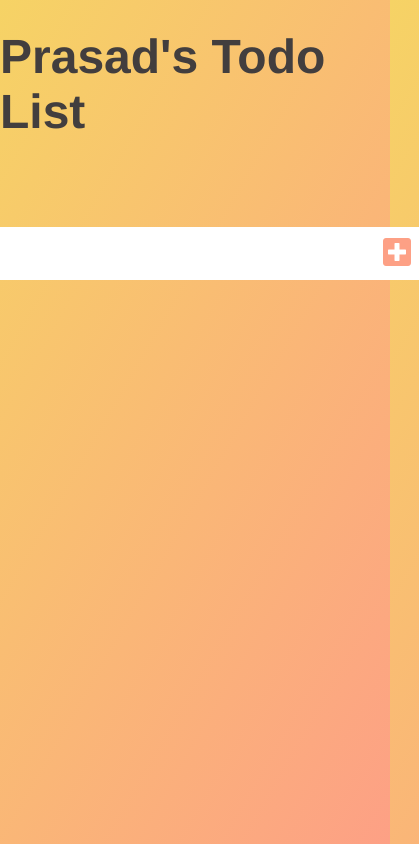
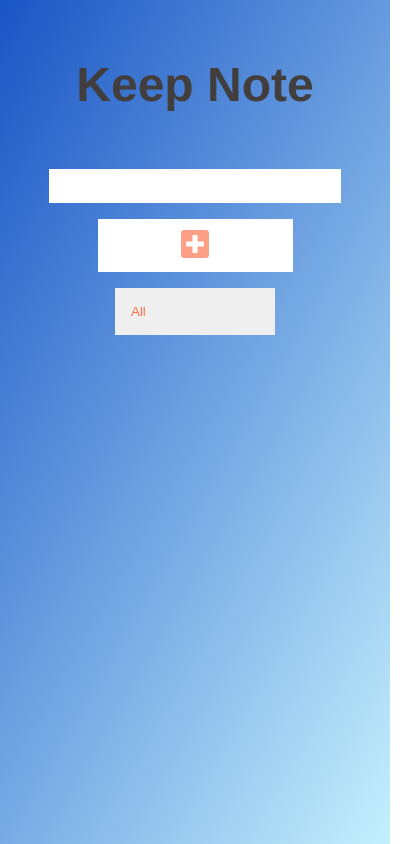
Before and after one commit to PrasadKadam175/Simple-todo, a plain HTML site: page index.html in a window 390 px wide. Shown: the whole page, 419 px wide, since content can reach past the window. Drawn offline with Linux system fonts and the light colour scheme.

Commit message:
responsive added

```diff
--- a/css/style.css
+++ b/css/style.css
@@ -5,14 +5,14 @@
 }
 
 body{
-    background-image: linear-gradient(120deg,#f6d365,#fda085);
+    background-image: linear-gradient(120deg,#1955c5,#c4f0fd);
     color: rgb(66, 62, 62);
     font-family:'Franklin Gothic Medium', 'Arial Narrow', Arial, sans-serif;
     min-height: 100vh;
 }
 
 header{
-    font-size: 1.5rem;
+    font-size: 1.5em;
 }
 
 header,form{
@@ -134,3 +134,24 @@ select::after{
     background: white;
     color:#ff6f47;
 }
+
+@media (max-width:670px) {
+    header, form{
+        display: flex;
+        flex-direction: column;
+    }
+    .todo-button{
+        margin-top: 1rem;
+    }
+
+}
+
+@media (max-width:430px){
+    form input{
+        width: 75%;
+        font-size: 1em;
+    }
+    .todo-button{
+        width: 50%;
+    }
+}
--- a/index.html
+++ b/index.html
@@ -12,7 +12,7 @@
 
 
     <header>
-        <h1>Prasad's Todo List</h1>
+        <h1>Keep Note</h1>
     </header>
     <form action="">
         <input type="text" class="todo-input" id="">
--- a/js/app.js
+++ b/js/app.js
@@ -14,7 +14,7 @@ fiterOption.addEventListener('click',filterTodo);
 
 //Functions
 function addTodo(event){
-    //prevcent form from submitting
+    //prevent form from submitting
     event.preventDefault();
     // create todo div in html dynamically
     const todoDiv = document.createElement("div");
@@ -142,7 +142,7 @@ function removeLocalTodos(todo){
             todos = JSON.parse(localStorage.getItem('todos'));
         }
         const todoIndex = todo.children[0].innerText;
-        //remove selected indexof element 1 = number elements tobe removed
+        //remove selected indexof element , 1 = number elements tobe removed
         todos.splice(todos.indexOf(todoIndex),1);
         localStorage.setItem('todos',JSON.stringify(todos));
 }
```
